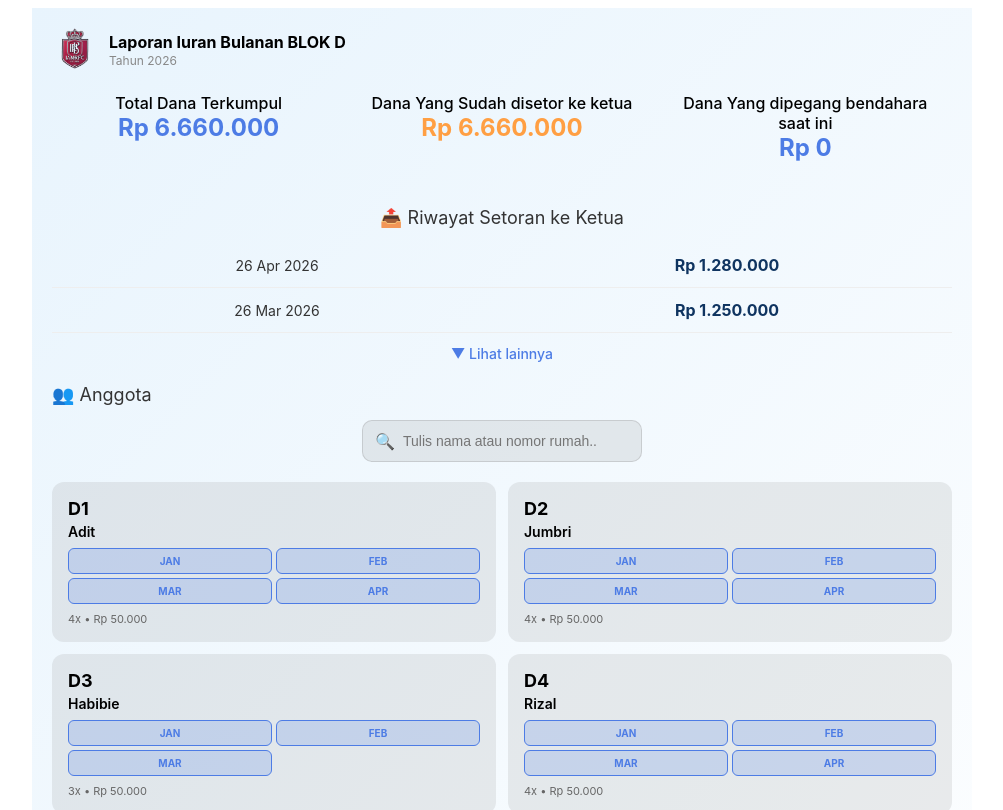
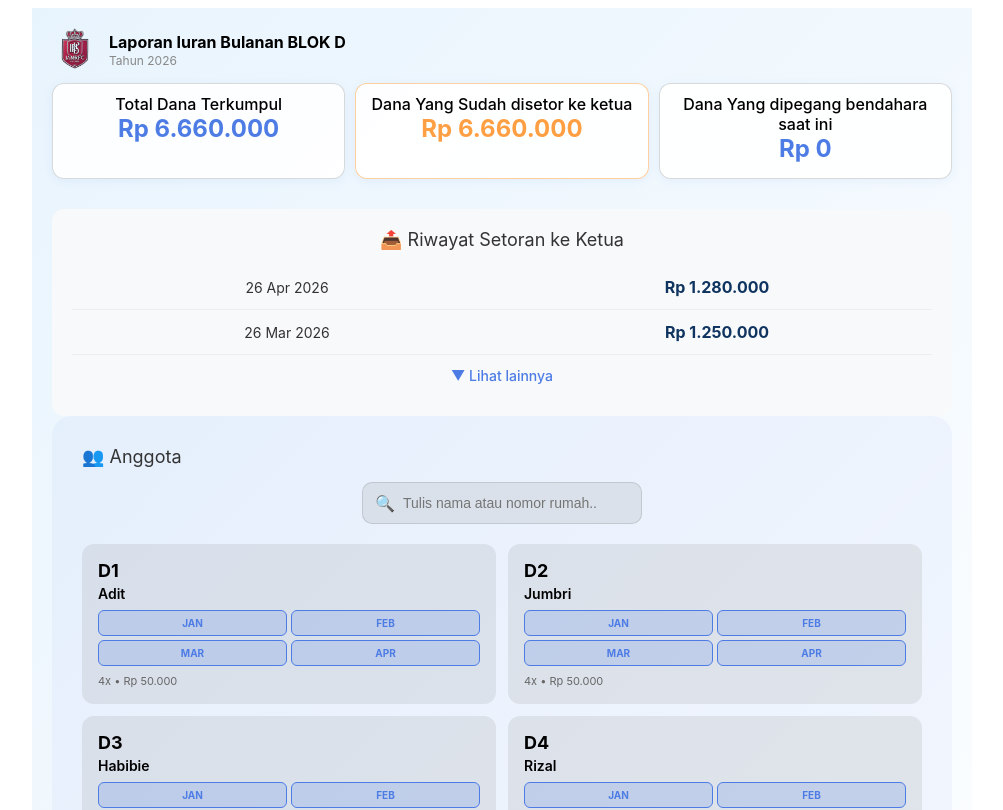
Before and after one commit to aloyb/blokd-app, a Next.js app in the folder blokd-app/: page / in a window 1280 px wide. Shown: the top 810 px of the page, without its empty margins (138-1141 px from the left). Built offline with nearby package versions, Linux system fonts and the light colour scheme.

Commit message:
Revert border removal

```diff
--- a/blokd-app/pages/index.js
+++ b/blokd-app/pages/index.js
@@ -189,12 +189,12 @@ const styles = {
   loading: { textAlign: 'center', padding: '40px', color: '#888' },
   error: { textAlign: 'center', padding: '40px', color: '#ff4757' },
   statsGrid: { display: 'grid', gridTemplateColumns: 'repeat(auto-fit, minmax(200px, 1fr))', gap: '10px', marginBottom: '15px' },
-  statCard: { background: 'transparent', border: 'none', padding: '10px', textAlign: 'center' },
-  statCardWarning: { border: 'none' },
+  statCard: { background: 'rgba(255,255,255,0.9)', border: '1px solid rgba(128,128,128,0.3)', borderRadius: '12px', padding: '10px', textAlign: 'center', boxShadow: '0 2px 10px rgba(77,124,229,0.08)' },
+  statCardWarning: { borderColor: 'rgba(255,159,67,0.5)' },
   statValue: { fontSize: '24px', fontWeight: 'bold', color: '#4D7CE5', marginBottom: '5px' },
   statValueWarning: { fontSize: '24px', fontWeight: 'bold', color: '#ff9f43', marginBottom: '5px' },
   statLabel: { fontSize: '16px', color: '#000', fontWeight: '500' },
-  membersSection: { marginBottom: '20px', paddingBottom: '60px' },
+  membersSection: { background: 'rgba(77,124,229,0.05)', borderRadius: '20px', padding: '30px', marginBottom: '20px', paddingBottom: '60px' },
   sectionTitle: { fontSize: '18px', marginBottom: '15px', display: 'flex', justifyContent: 'center', alignItems: 'center', gap: '10px' },
   searchBox: { marginBottom: '20px', maxWidth: '280px', marginLeft: 'auto', marginRight: 'auto' },
   searchWrapper: { display: 'flex', alignItems: 'center', gap: '8px', background: 'rgba(128,128,128,0.15)', border: '1px solid rgba(128,128,128,0.25)', borderRadius: '10px', padding: '0 12px' },
@@ -212,7 +212,7 @@ const styles = {
   pagination: { display: 'flex', justifyContent: 'center', alignItems: 'center', gap: '12px', marginTop: '20px', padding: '16px 0' },
   paginationButton: { background: 'rgba(128,128,128,0.25)', border: '1px solid rgba(128,128,128,0.3)', color: '#333', padding: '8px 16px', borderRadius: '8px', cursor: 'pointer', fontSize: '14px' },
   pageInfo: { color: '#888', fontSize: '14px' },
-  historySection: { marginTop: '20px', padding: '10px 0' },
+  historySection: { marginTop: '30px', padding: '20px', background: '#f8f9fa', borderRadius: '12px' },
   historyItem: { display: 'flex', justifyContent: 'space-between', alignItems: 'center', padding: '12px 0', borderBottom: '1px solid #eee', textAlign: 'center' },
   historyDate: { color: '#333', fontSize: '14px', textAlign: 'center', flex: 1 },
   historyAmount: { color: '#0f3460', fontWeight: 'bold', fontSize: '16px', textAlign: 'center', flex: 1 },
```
